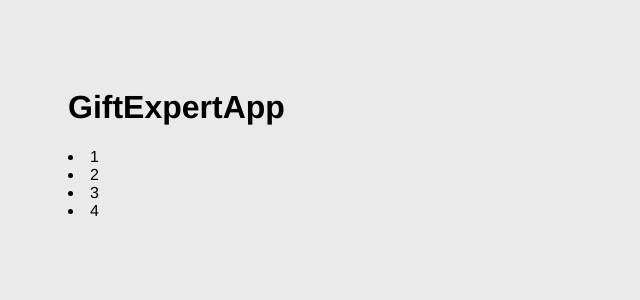
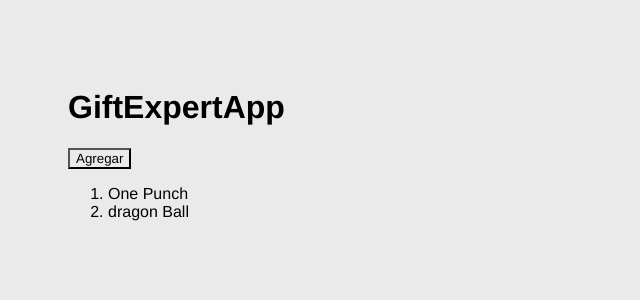
Before and after one commit to Epadrino/react-cero-a-experto, a React (Vite) app in the folder gif_expert_app/: page / in a window 1280 px wide. Shown: the top 300 px of the page, without its empty margins (0-640 px from the left). Built offline with nearby package versions, Linux system fonts and the light colour scheme.

Commit message:
agragar_una_nueva_categoria

```diff
--- a/gif_expert_app/src/GiftExpertApp.jsx
+++ b/gif_expert_app/src/GiftExpertApp.jsx
@@ -1,17 +1,24 @@
 import { useState } from "react";
 
 export const GiftExpertApp = () => {
-  const [categories, setCategories] = useState([1, 2, 3, 4]);
+  const [categories, setCategories] = useState(["One Punch", "dragon Ball"]);
 
+  const onAddCategory = () => {
+    setCategories([...categories, "Valoran"]);
+    // setCategories = [...categories, "Valoran"];
+  };
   return (
     <>
       {/* titulo */}
       <h1>GiftExpertApp</h1>
       {/* imput */}
       {/* listado de Gif */}
-      {categories.map((category) => {
-        return <li key={category}>{category}</li>;
-      })}
+      <button onClick={onAddCategory}>Agregar</button>
+      <ol>
+        {categories.map((category) => {
+          return <li key={category}>{category}</li>;
+        })}
+      </ol>
       {/* Gif Item */}
     </>
   );
```
